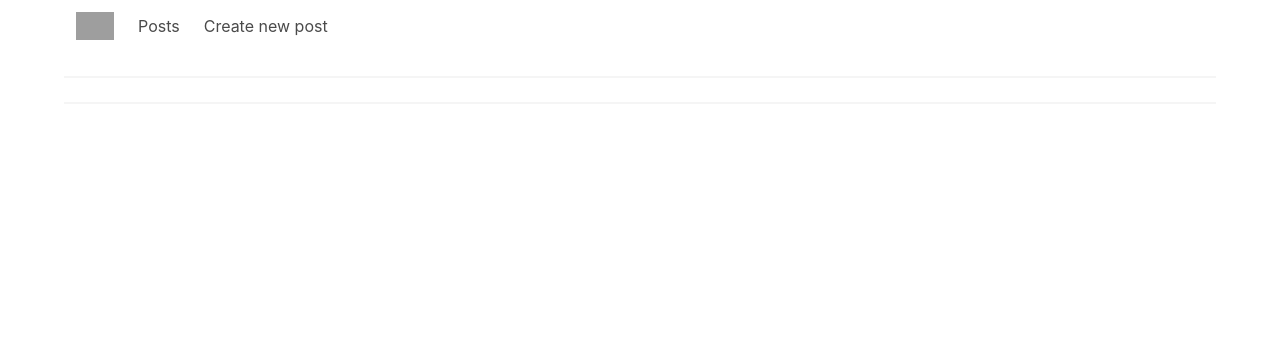
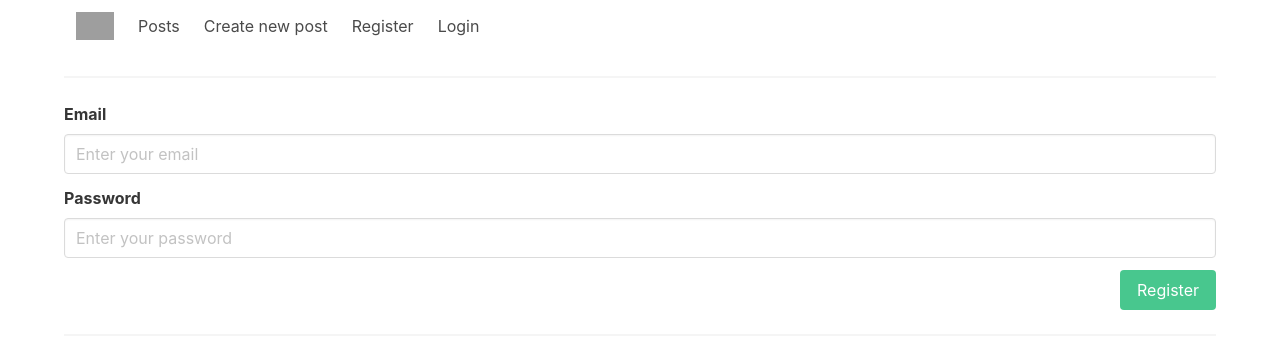
Before and after one commit to gokhandemirhan/gd-blog-client, a React (Create React App) app: page /register in a window 1280 px wide. Shown: the top 348 px of the page. Built offline with nearby package versions, Linux system fonts and the light colour scheme; grey boxes are pictures that could not be loaded.

Commit message:
Add plain register page

```diff
--- /dev/null
+++ b/src/api/auth.js
@@ -0,0 +1,20 @@
+const PostsAPI = {
+    base: "http://localhost:3000/api/users",
+    register: function(data) {
+        return fetch(`${this.base}/register`, {
+            method: "POST",
+            body: data,
+            headers: {
+                'Content-Type': 'application/x-www-form-urlencoded;charset=UTF-8'
+            }
+        })
+            .then(response => {
+                return response.json();
+            })
+            .catch(error => {
+                console.log(error);
+            });
+    }
+};
+
+export default PostsAPI;
--- /dev/null
+++ b/src/components/Register.js
@@ -0,0 +1,42 @@
+import React from "react"
+
+const RegisterForm = props => (
+  <div className="is-clearfix">
+    <form onSubmit={props.handleRegister} encType="multipart/form-data">
+      <div className="field">
+        <label className="label">Email</label>
+        <div className="control">
+          <input
+            className="input"
+            type="text"
+            placeholder="Enter your email"
+            name="email"
+            value={props.user.email}
+            onChange={props.handleChange}
+          />
+        </div>
+      </div>
+      <div className="field">
+        <label className="label">Password</label>
+        <div className="control">
+          <input
+            className="input"
+            type="text"
+            placeholder="Enter your password"
+            name="password"
+            value={props.user.password}
+            onChange={props.handleChange}
+          />
+        </div>
+      </div>
+
+      <input
+        className="button is-success is-pulled-right"
+        type="submit"
+        value="Register"
+      />
+    </form>
+  </div>
+);
+
+export default RegisterForm;
--- /dev/null
+++ b/src/containers/AuthContainer.js
@@ -0,0 +1,66 @@
+import React, { Component } from "react";
+import Register from "../components/Register";
+import AuthAPI from "../api/auth";
+
+class AuthenticationPage extends Component {
+  constructor(props) {
+    super(props);
+
+    this.state = {
+      user: { email: "", password: "" }
+    };
+
+    this.handleRegister = this.handleRegister.bind(this);
+    this.handleChange = this.handleChange.bind(this);
+  }
+
+  componentDidMount() {}
+  handleChange(event) {
+    const targetName = event.target.name;
+    const user = this.state.user;
+    if (targetName === "email") {
+      user.email = event.target.value;
+    } else if (targetName === "password") {
+      user.password = event.target.value;
+    }
+    this.setState({ user });
+  }
+  handleRegister(event) {
+    event.preventDefault();
+    const user = this.state.user;
+
+
+
+      var formBody = [];
+      for (var property in user) {
+          var encodedKey = encodeURIComponent(property);
+          var encodedValue = encodeURIComponent(user[property]);
+          formBody.push(encodedKey + "=" + encodedValue);
+      }
+      formBody = formBody.join("&");
+
+
+
+    AuthAPI.register(formBody).then(json => {
+      if (json) {
+        console.log(json);
+      }
+    });
+  }
+  render() {
+    return (
+      <div>
+        {/*TODO:Can add header here*/}
+        <div>
+          <Register
+            user={this.state.user}
+            handleRegister={this.handleRegister}
+            handleChange={this.handleChange}
+          />
+        </div>
+      </div>
+    );
+  }
+}
+
+export default AuthenticationPage;
--- a/src/containers/CreateUpdatePostContainer.js
+++ b/src/containers/CreateUpdatePostContainer.js
@@ -35,12 +35,6 @@ class NewPostPage extends Component {
         }
         this.setState({newPost});
     }
-    handleUpdate(postId,event){
-
-    }
-    handleCreate(event){
-
-    }
     handleSubmit(event) {
         const postId =  this.state.isEdit;
 
--- a/src/containers/RootContainer.js
+++ b/src/containers/RootContainer.js
@@ -5,6 +5,7 @@ import { Route } from "react-router-dom";
 import IndexContainer from "./IndexContainer";
 import DetailsContainer from "./DetailsContainer";
 import CreateUpdateContainer from "./CreateUpdatePostContainer";
+import AuthContainer from "./AuthContainer";
 
 class RootContainer extends Component {
   render() {
@@ -41,6 +42,12 @@ class RootContainer extends Component {
                 <Link className="navbar-item" to={`/createpost`}>
                   Create new post
                 </Link>
+                <Link className="navbar-item" to={`/register`}>
+                  Register
+                </Link>
+                <Link className="navbar-item" to={`/login`}>
+                  Login
+                </Link>
               </div>
             </div>
           </nav>
@@ -50,6 +57,8 @@ class RootContainer extends Component {
           <Route exact path="/posts/:postId" component={DetailsContainer} />
           <Route path="/posts/edit/:postId" component={CreateUpdateContainer} />
           <Route path="/createpost/" component={CreateUpdateContainer} />
+          <Route path="/register/" component={AuthContainer} />
+          {/*<Route path="/login/" component={AuthContainer} />*/}
           <hr />
         </div>
       </BrowserRouter>
```
